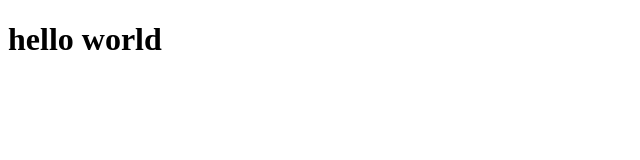
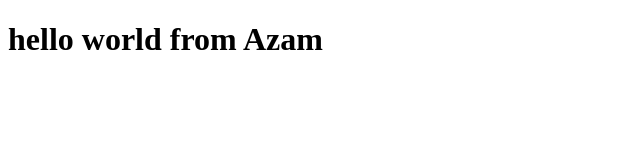
Before and after one commit to azam-malik/sruge-sample-app, a plain HTML site: page index.html in a window 1280 px wide. Shown: the whole page, without its empty margins (0-640 px from the left). Drawn offline with Linux system fonts and the light colour scheme.

Commit message:
update message

```diff
--- a/index.html
+++ b/index.html
@@ -7,6 +7,6 @@
 </head>
 <body>
 
-    <h1>hello world</h1>
+    <h1>hello world from Azam</h1>
 </body>
 </html>
```
